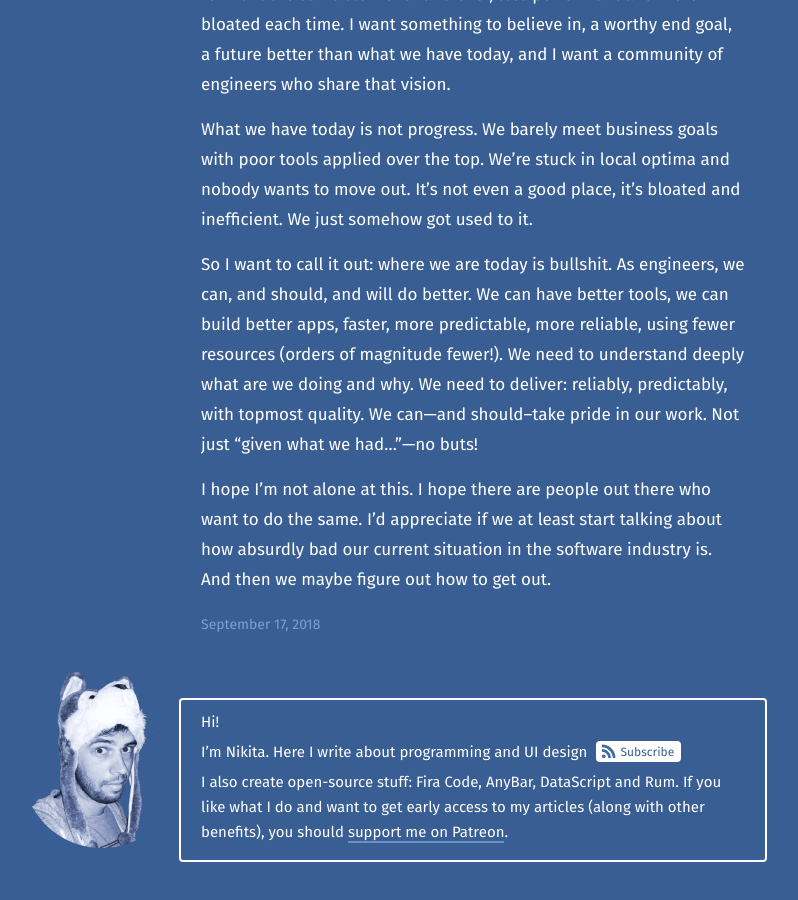
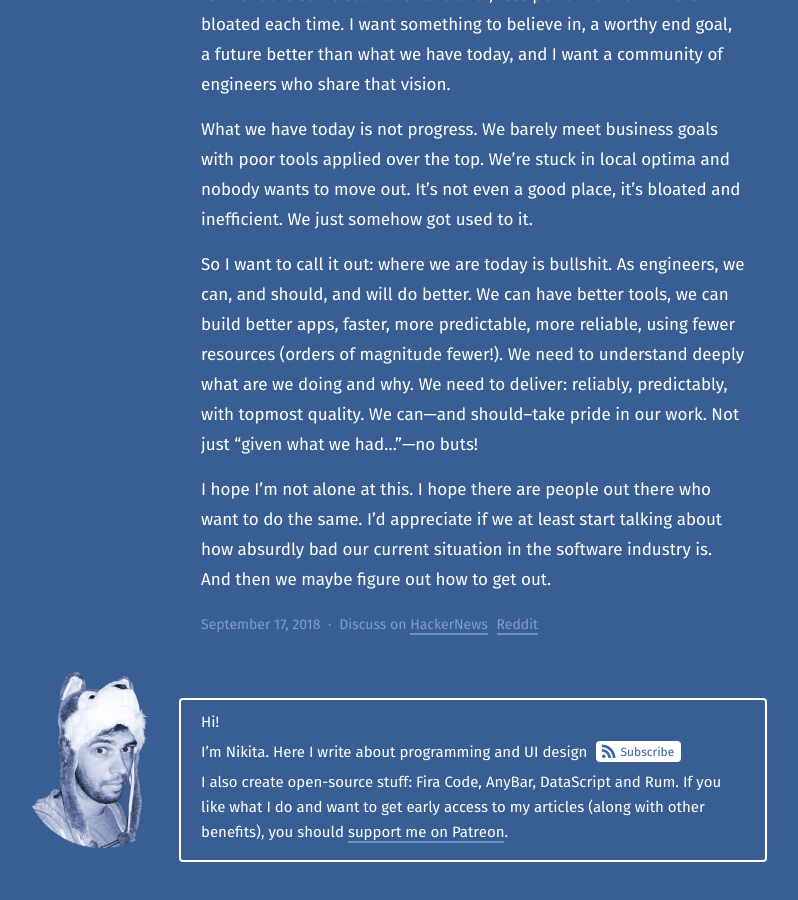
Before and after one commit to tonsky/tonsky.github.io, a Jekyll site: the page built from _posts/2018-09-17-disenchantment.md, in a window 1280 px wide and 900 px high, scrolled down 15460 px. Shown: the whole window, without its empty margins (168-966 px from the left). Built offline with Jekyll 4.4.1, drawn with Linux system fonts in a browser that asks for light colours; some of the changed lines change nothing that is shown.

Commit message:
hackernews and reddit links

```diff
--- a/_posts/2018-09-17-disenchantment.md
+++ b/_posts/2018-09-17-disenchantment.md
@@ -3,6 +3,8 @@ layout: post
 title: "Software disenchantment"
 category: blog
 summary: "Everything is going to hell and nobody seems to care"
+hackernews_id: 18012334
+reddit_url: "https://www.reddit.com/r/programming/comments/9go8ul/software_disenchantment/"
 ---
 
 I’ve been programming for 15 years now. Recently our industry’s lack of care for efficiency, simplicity, and excellence started really getting to me, to the point of me getting depressed by my own career and the IT in general.
```
